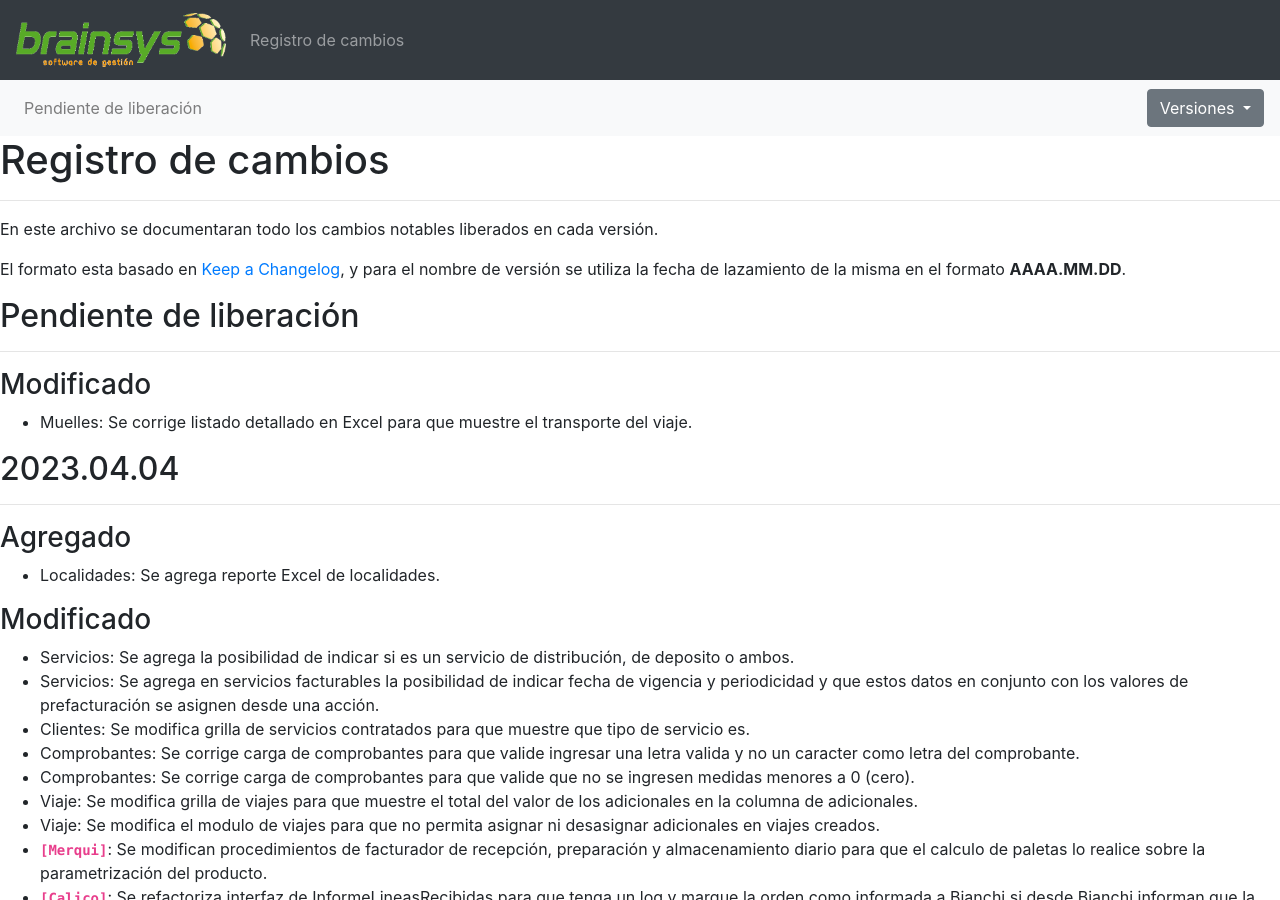
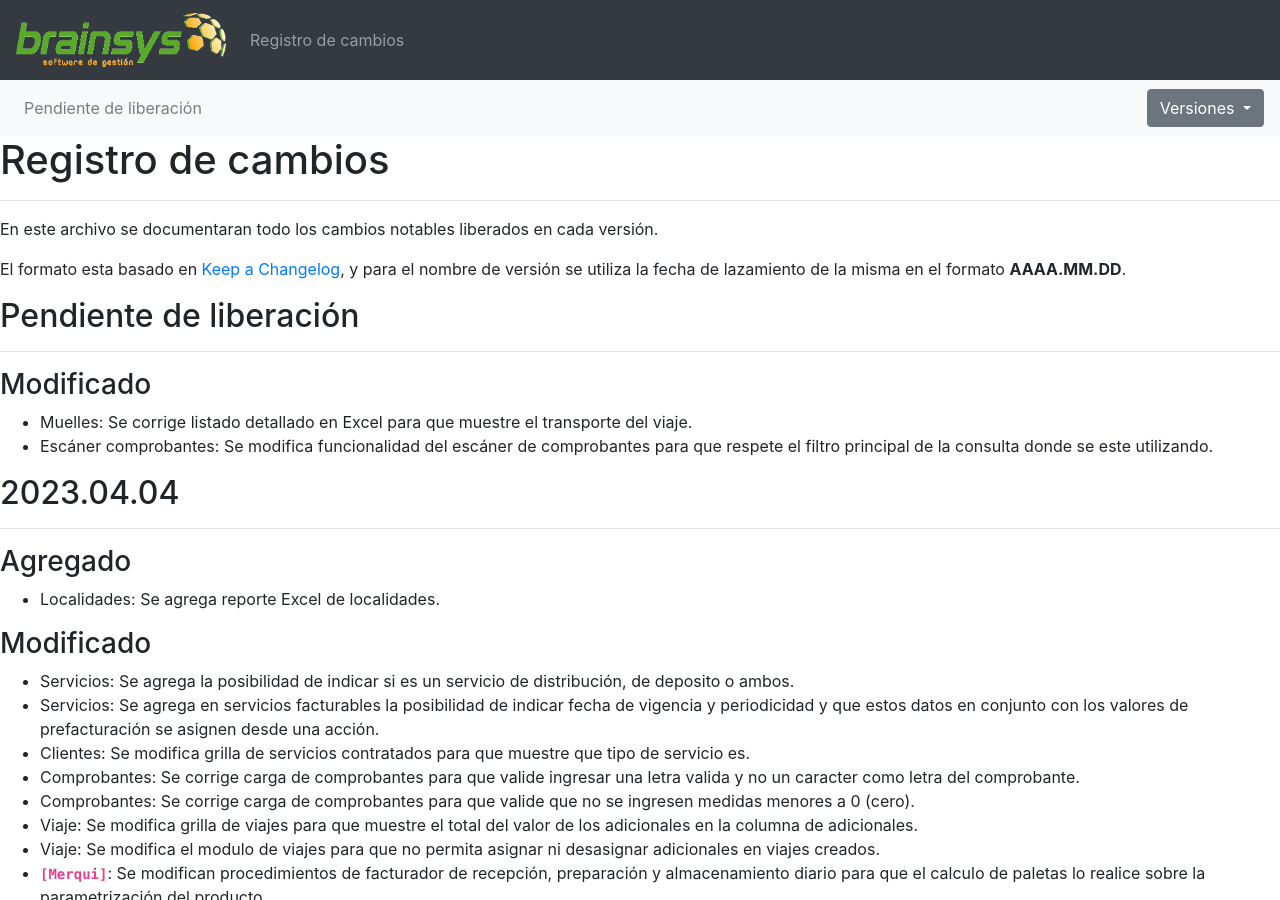
Before and after one commit to brainsys-arsaad/versionado, a Jekyll site: the page built from registro-cambios.markdown, in a window 1280 px wide and 900 px high. Built offline with Jekyll 4.4.1, drawn with Linux system fonts in a browser that asks for light colours.

Commit message:
Update registro-cambios.markdown

```diff
--- a/registro-cambios.markdown
+++ b/registro-cambios.markdown
@@ -92,6 +92,7 @@ El formato esta basado en [Keep a Changelog](https://keepachangelog.com/es-ES/1.
 
 ### Modificado
 - Muelles: Se corrige listado detallado en Excel para que muestre el transporte del viaje.
+- Escáner comprobantes: Se modifica funcionalidad del escáner de comprobantes para que respete el filtro principal de la consulta donde se este utilizando.
 
 ## 2023.04.04
 ---
```
